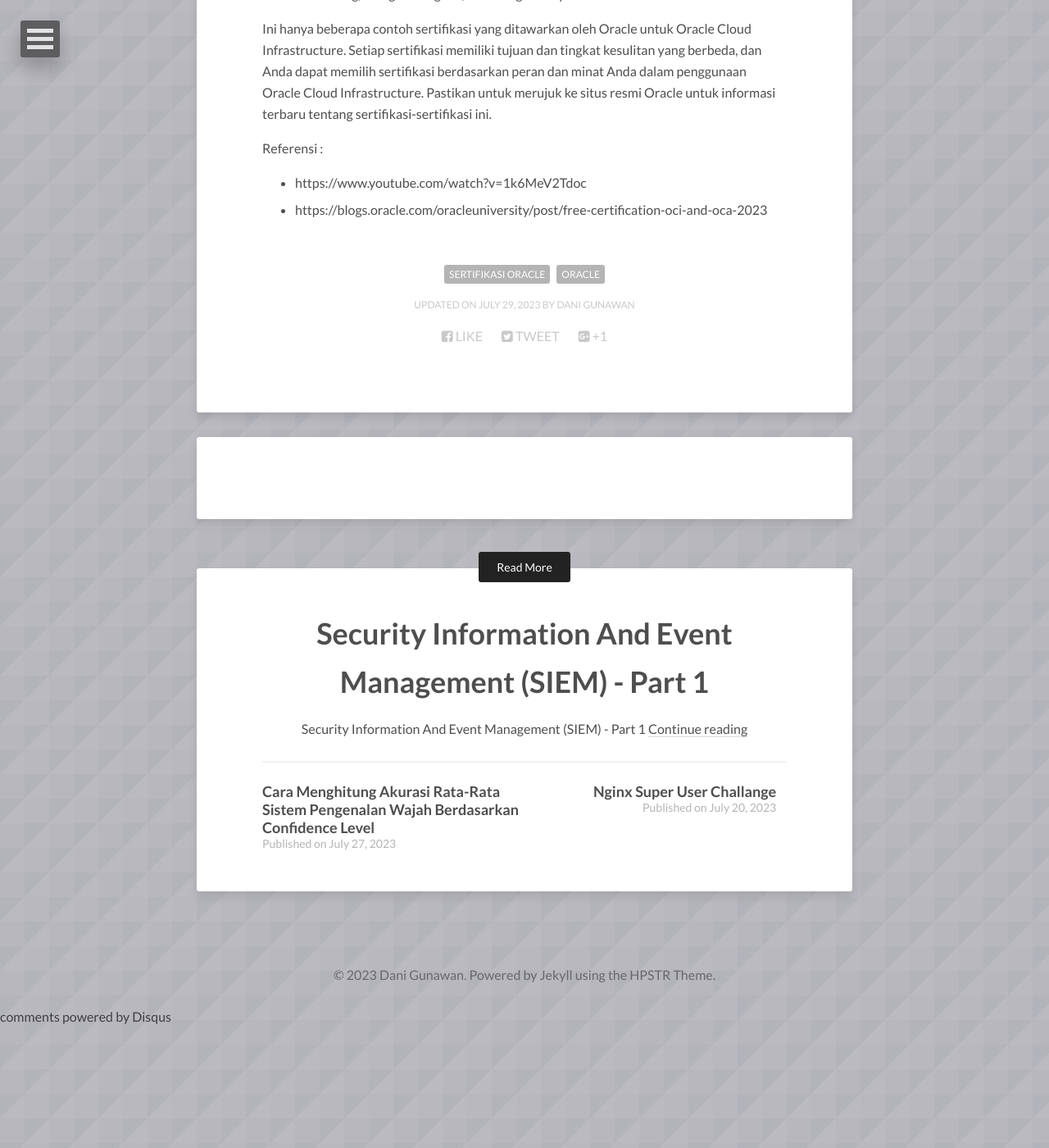
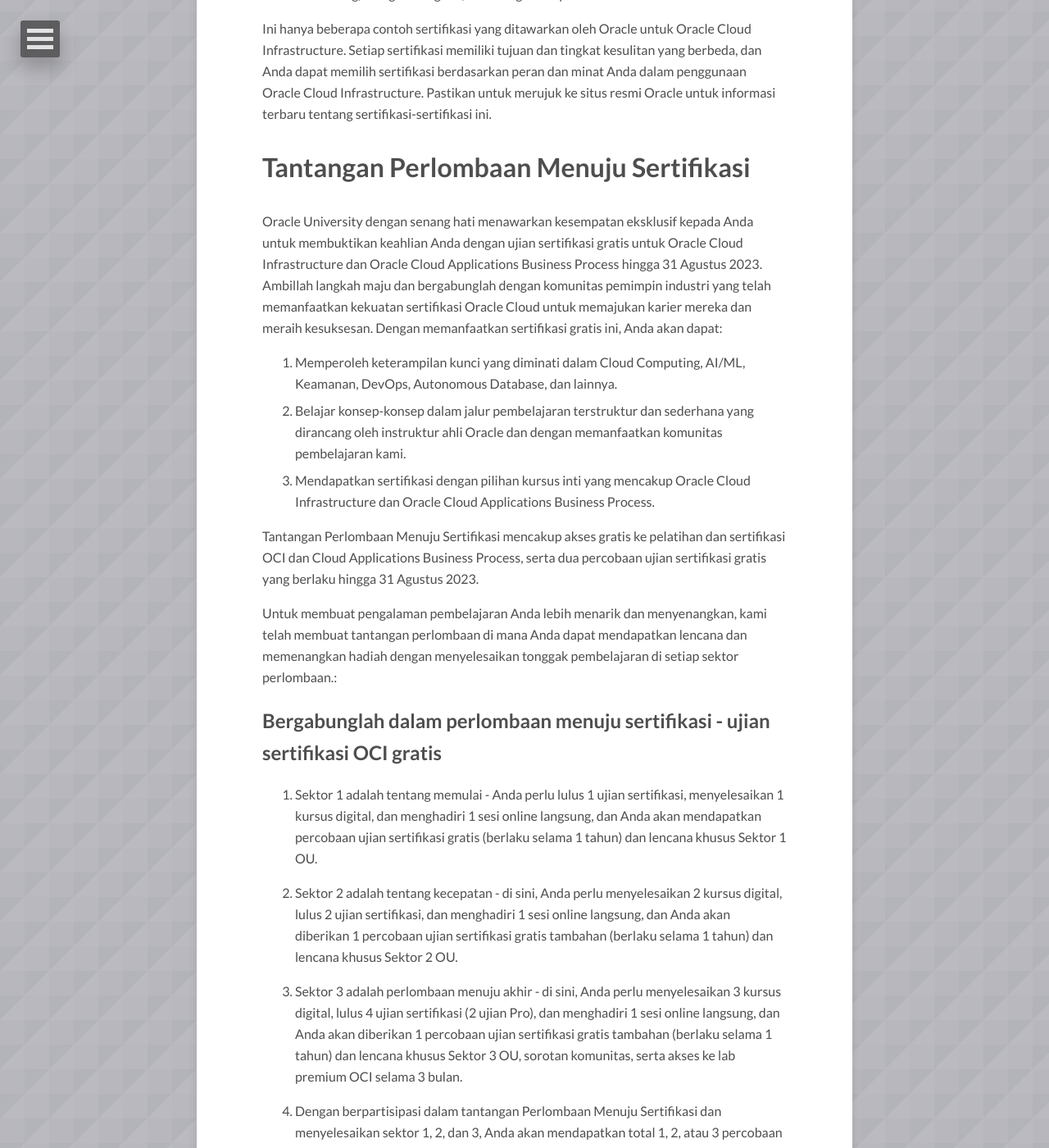
Before and after one commit to danigunawan/danigunawan.github.io, a Jekyll site: the page built from _posts/2023-07-29-jenis-jenis-sertifikasi-oracle.md, in a window 1280 px wide and 1400 px high, scrolled down 3376 px. Shown: the whole window at 82% size. Built offline with Jekyll 4.4.1, drawn with Linux system fonts in a browser that asks for light colours; nearby versions of some CDN libraries; comment, search, counter and statistics services are not loaded; before the commit the page ends 4625 px from its top, so only the background shows below that; some of the changed text lies outside the part shown.

Commit message:
[ADD POSTING]

```diff
--- a/_posts/2023-07-29-jenis-jenis-sertifikasi-oracle.md
+++ b/_posts/2023-07-29-jenis-jenis-sertifikasi-oracle.md
@@ -71,6 +71,28 @@
 
 Ini hanya beberapa contoh sertifikasi yang ditawarkan oleh Oracle untuk Oracle Cloud Infrastructure. Setiap sertifikasi memiliki tujuan dan tingkat kesulitan yang berbeda, dan Anda dapat memilih sertifikasi berdasarkan peran dan minat Anda dalam penggunaan Oracle Cloud Infrastructure. Pastikan untuk merujuk ke situs resmi Oracle untuk informasi terbaru tentang sertifikasi-sertifikasi ini.
 
+
+# Tantangan Perlombaan Menuju Sertifikasi
+Oracle University dengan senang hati menawarkan kesempatan eksklusif kepada Anda untuk membuktikan keahlian Anda dengan ujian sertifikasi gratis untuk Oracle Cloud Infrastructure dan Oracle Cloud Applications Business Process hingga 31 Agustus 2023. Ambillah langkah maju dan bergabunglah dengan komunitas pemimpin industri yang telah memanfaatkan kekuatan sertifikasi Oracle Cloud untuk memajukan karier mereka dan meraih kesuksesan. Dengan memanfaatkan sertifikasi gratis ini, Anda akan dapat:
+
+1. Memperoleh keterampilan kunci yang diminati dalam Cloud Computing, AI/ML, Keamanan, DevOps, Autonomous Database, dan lainnya.
+1. Belajar konsep-konsep dalam jalur pembelajaran terstruktur dan sederhana yang dirancang oleh instruktur ahli Oracle dan dengan memanfaatkan komunitas pembelajaran kami.
+1. Mendapatkan sertifikasi dengan pilihan kursus inti yang mencakup Oracle Cloud Infrastructure dan Oracle Cloud Applications Business Process.
+
+Tantangan Perlombaan Menuju Sertifikasi mencakup akses gratis ke pelatihan dan sertifikasi OCI dan Cloud Applications Business Process, serta dua percobaan ujian sertifikasi gratis yang berlaku hingga 31 Agustus 2023.
+
+Untuk membuat pengalaman pembelajaran Anda lebih menarik dan menyenangkan, kami telah membuat tantangan perlombaan di mana Anda dapat mendapatkan lencana dan memenangkan hadiah dengan menyelesaikan tonggak pembelajaran di setiap sektor perlombaan.:
+
+## Bergabunglah dalam perlombaan menuju sertifikasi - ujian sertifikasi OCI gratis
+
+1. Sektor 1 adalah tentang memulai - Anda perlu lulus 1 ujian sertifikasi, menyelesaikan 1 kursus digital, dan menghadiri 1 sesi online langsung, dan Anda akan mendapatkan percobaan ujian sertifikasi gratis (berlaku selama 1 tahun) dan lencana khusus Sektor 1 OU.
+
+1. Sektor 2 adalah tentang kecepatan - di sini, Anda perlu menyelesaikan 2 kursus digital, lulus 2 ujian sertifikasi, dan menghadiri 1 sesi online langsung, dan Anda akan diberikan 1 percobaan ujian sertifikasi gratis tambahan (berlaku selama 1 tahun) dan lencana khusus Sektor 2 OU.
+
+1. Sektor 3 adalah perlombaan menuju akhir - di sini, Anda perlu menyelesaikan 3 kursus digital, lulus 4 ujian sertifikasi (2 ujian Pro), dan menghadiri 1 sesi online langsung, dan Anda akan diberikan 1 percobaan ujian sertifikasi gratis tambahan (berlaku selama 1 tahun) dan lencana khusus Sektor 3 OU, sorotan komunitas, serta akses ke lab premium OCI selama 3 bulan.
+
+1. Dengan berpartisipasi dalam tantangan Perlombaan Menuju Sertifikasi dan menyelesaikan sektor 1, 2, dan 3, Anda akan mendapatkan total 1, 2, atau 3 percobaan sertifikasi masing-masing - ini adalah cara yang luar biasa tidak hanya untuk mendapatkan sertifikasi secara gratis, tetapi juga mendapatkan percobaan sertifikasi gratis tambahan, yang berlaku selama 12 bulan ke depan.
+
 Referensi :
 - https://www.youtube.com/watch?v=1k6MeV2Tdoc
 - https://blogs.oracle.com/oracleuniversity/post/free-certification-oci-and-oca-2023
```
